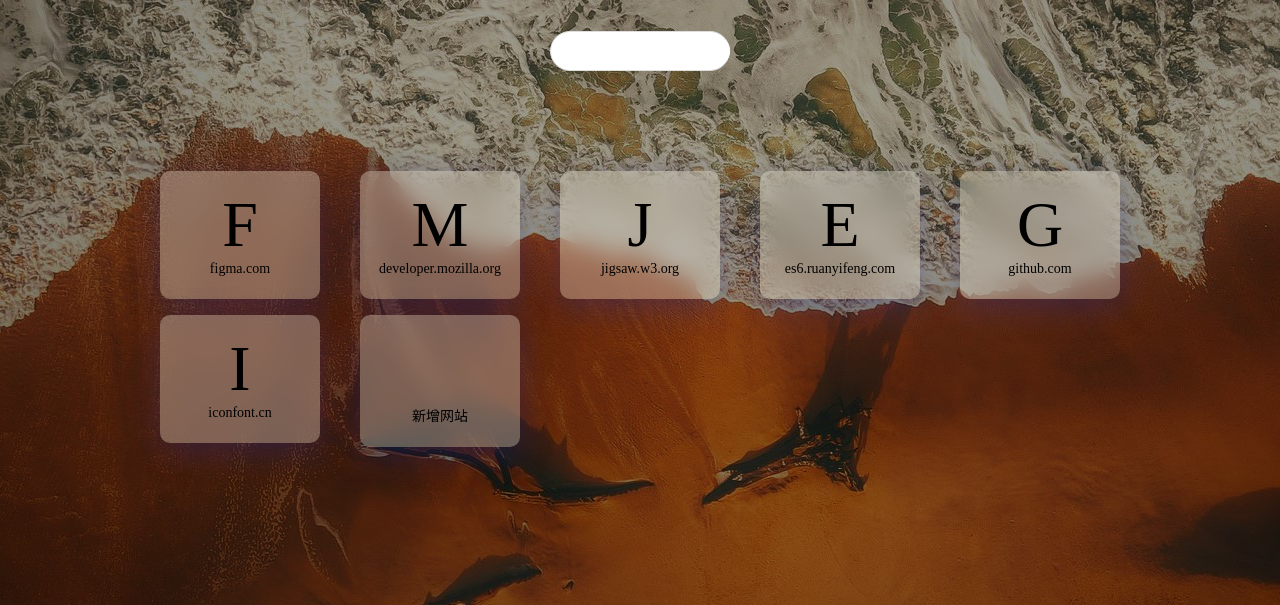
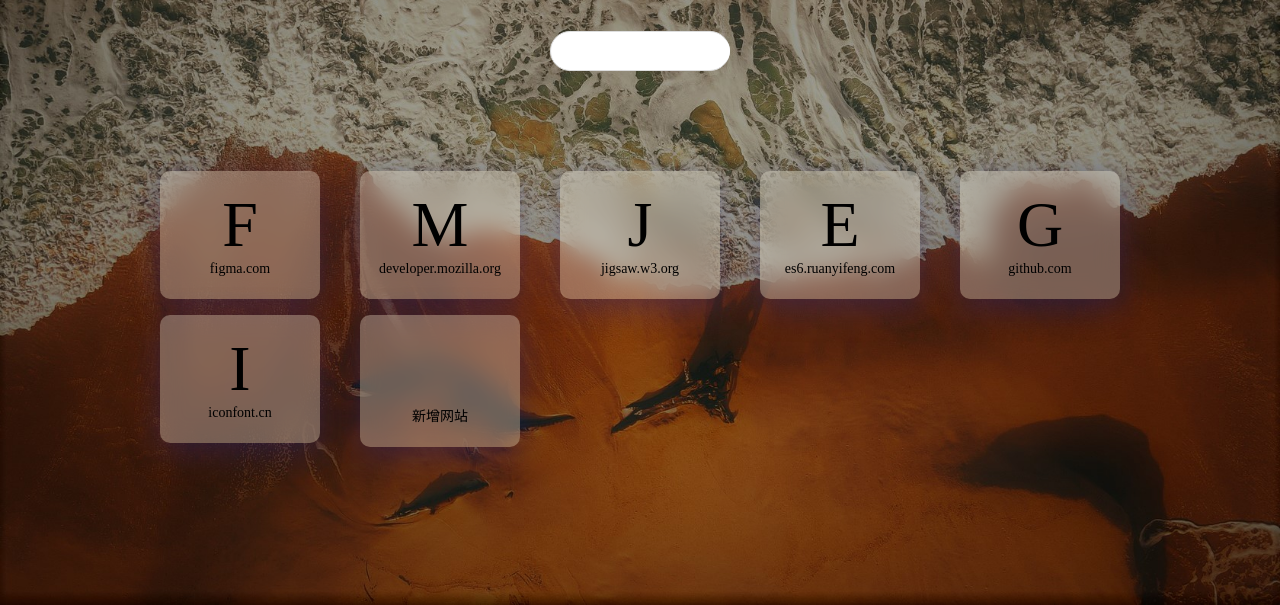
Before and after one commit to JackMa007yes/nav-page, a website: page src/index.html in a window 1280 px wide. Shown: the part 195-800 px from the top of the page. Drawn offline with nearby package versions, Linux system fonts and the light colour scheme.

Commit message:
修复移动端问题

```diff
--- a/src/main.js
+++ b/src/main.js
@@ -76,10 +76,15 @@ $('.addButton')
     })
 
 window.onbeforeunload = () => {
-        const string = JSON.stringify(hashMap)
-        localStorage.setItem('x', string)
-    }
-    // 以下为键盘事件
+    const string = JSON.stringify(hashMap)
+    localStorage.setItem('x', string)
+}
+window.onpagehide = () => {
+    const string = JSON.stringify(hashMap)
+    localStorage.setItem('x', string)
+}
+
+// 以下为键盘事件
 $(document).on('keypress', (e) => {
     // e.key为按下的按键
     const { key } = e
--- a/src/style.css
+++ b/src/style.css
@@ -24,25 +24,28 @@
         min-height: 100%;
     }
     /* style */
-
-    body {
+    /* body {
         /* border: 1px solid red; */
-        background-color: #eeeeee;
+    /*  background-color: #eeeeee;
         background-image: url(img/背景.jpg);
         background-attachment: fixed;
         background-position: -100px;
         background-repeat: no-repeat;
-    }
+    } */
 
     body:before {
-        content: ' ';
+        content: "";
+        display: block;
         position: fixed;
-        z-index: -1;
+        left: 0;
         top: 0;
-        right: 0;
-        bottom: 0;
-        left: 0;
-        background: url(img/背景.jpg) center0no-repeat;
+        width: 100%;
+        height: 100%;
+        z-index: -10;
+        background: url(img/背景.jpg) no-repeat center center;
+        -webkit-background-size: cover;
+        -moz-background-size: cover;
+        -o-background-size: cover;
         background-size: cover;
     }
 
```
